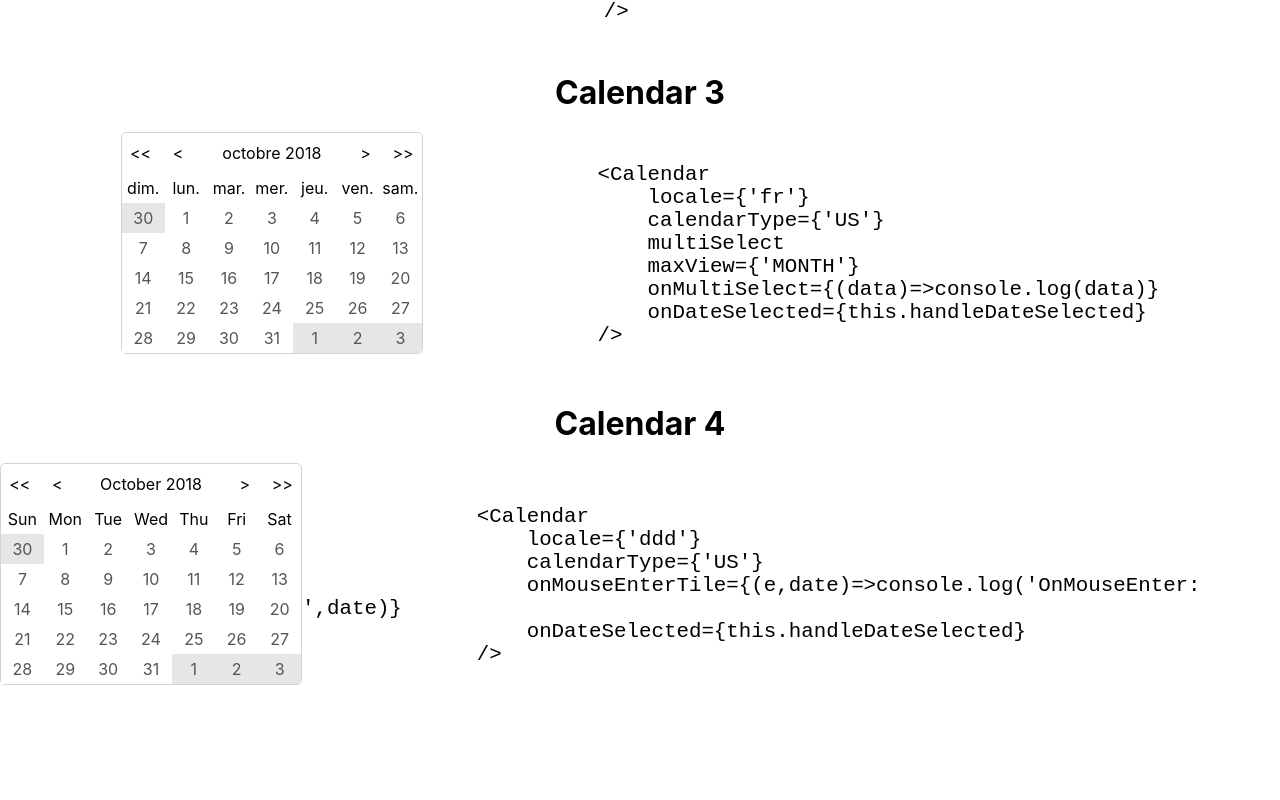
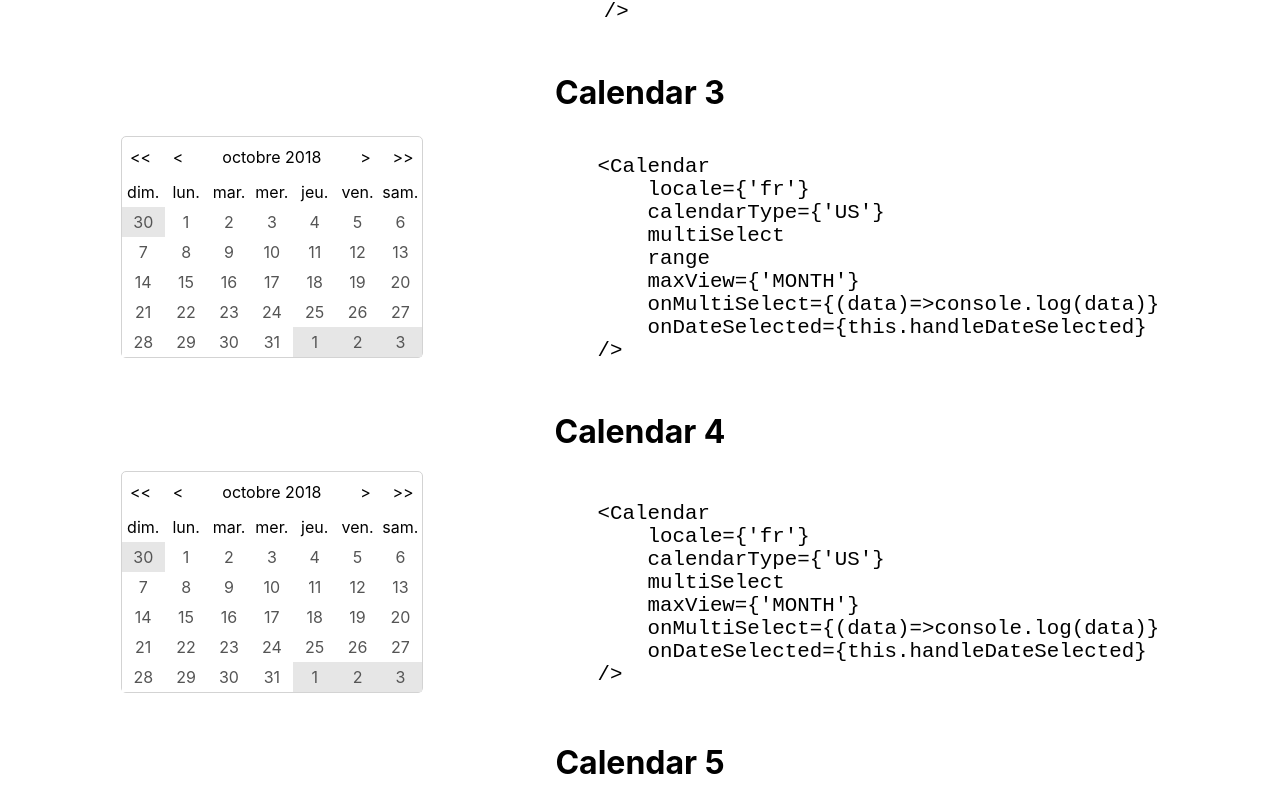
Before and after one commit to KristijanJovanovski/react-custom-calendar, a React (Create React App) app: page / in a window 1280 px wide. Shown: the part 1140-1940 px from the top of the page. Before the commit the page ends 1855 px from the top, so only its background shows below. Built offline with nearby package versions, Linux system fonts and the light colour scheme.

Commit message:
range selection

```diff
--- a/src/App.js
+++ b/src/App.js
@@ -111,6 +111,33 @@ class App extends Component {
               locale={'fr'}
               calendarType={'US'}
               multiSelect
+              range
+              maxView={'MONTH'}
+              onMultiSelect={data => console.log(data)}
+              onDateSelected={this.handleDateSelected}
+            />
+            <code className="calendar-code">
+              {`
+              <Calendar
+                  locale={'fr'}
+                  calendarType={'US'}
+                  multiSelect
+                  range
+                  maxView={'MONTH'}
+                  onMultiSelect={(data)=>console.log(data)}
+                  onDateSelected={this.handleDateSelected}
+              />`}
+            </code>
+          </div>
+        </div>
+
+        <div className="container">
+          <h1>Calendar 4</h1>
+          <div className="calendar-container">
+            <Calendar
+              locale={'fr'}
+              calendarType={'US'}
+              multiSelect
               maxView={'MONTH'}
               onMultiSelect={data => console.log(data)}
               onDateSelected={this.handleDateSelected}
@@ -130,7 +157,7 @@ class App extends Component {
         </div>
 
         <div className="container">
-          <h1>Calendar 4</h1>
+          <h1>Calendar 5</h1>
           <div className="calendar-container">
             <Calendar
               locale={'ddd'}
--- a/src/Calendar/Calendar.js
+++ b/src/Calendar/Calendar.js
@@ -39,10 +39,11 @@ class Calendar extends Component {
     classNames: PropTypes.string,
     locale: PropTypes.string,
     weekends: PropTypes.bool,
-    calendarType: PropTypes.string,
+    calendarType: PropTypes.oneOf(['US', 'ISO 8601']),
     onDateSelected: PropTypes.func,
     onMultiSelect: PropTypes.func,
     multiSelect: PropTypes.bool,
+    range: PropTypes.bool,
     startViewDate: PropTypes.instanceOf(Date),
     minDate: PropTypes.instanceOf(Date),
     maxDate: PropTypes.instanceOf(Date),
@@ -220,6 +221,20 @@ class Calendar extends Component {
     }
     onMultiSelect && onMultiSelect([...newSelectedDates])
   }
+  handleRangeSelect = (dates, selected) => {
+    const { onMultiSelect } = this.props
+    let newSelectedDates
+    if (selected) {
+      newSelectedDates = [...dates]
+      this.setState({ selectedDates: newSelectedDates })
+    } else {
+      newSelectedDates = []
+      this.setState({
+        selectedDates: newSelectedDates
+      })
+    }
+    onMultiSelect && onMultiSelect([...newSelectedDates])
+  }
   handleSingleSelect = (date, selected) => {
     if (selected) {
       this.setState({ selectedDate: date })
@@ -238,6 +253,8 @@ class Calendar extends Component {
     const {
       classNames,
       onDateSelected,
+      calendarType,
+      locale,
       weekends,
       minDate,
       maxDate,
@@ -256,11 +273,9 @@ class Calendar extends Component {
       hideBeforeAndAfterDates,
       navigableBeforeAndAfterDates,
       onMouseEnterTile,
-      onMouseLeaveTile
+      onMouseLeaveTile,
+      range
     } = this.props
-    const monthView = currentView === MONTH
-    const locale = this.props.locale
-    const calendarType = this.props.calendarType
 
     return (
       <div className={`calendar${classNames ? ' ' + classNames : ''}`}>
@@ -280,7 +295,9 @@ class Calendar extends Component {
           doubleNextDisabled={doubleNextDisabled}
           navigationHidden={navigationHidden}
         />
-        {monthView && <Header calendarType={calendarType} locale={locale} />}
+        {currentView === MONTH && (
+          <Header calendarType={calendarType} locale={locale} />
+        )}
         <CalendarView
           currentView={currentView}
           calendarType={calendarType}
@@ -295,6 +312,8 @@ class Calendar extends Component {
           multiSelect={multiSelect}
           weekends={weekends}
           onDrillDown={this.handleDrillDown}
+          range={range}
+          onRangeSelect={this.handleRangeSelect}
           onMultiSelect={this.handleMultiSelect}
           onSingleSelect={this.handleSingleSelect}
           onDateSelected={onDateSelected}
--- a/src/Calendar/ui/CalendarView.js
+++ b/src/Calendar/ui/CalendarView.js
@@ -8,11 +8,14 @@ import {
   afterDates,
   beforeDates,
   endOfMonthDate,
-  firstOfMonthDate
+  equalDates,
+  firstOfMonthDate,
+  getDateRange
 } from '../utils/helpers'
 import CenturyView from './CenturyView'
 import DecadeView from './DecadeView'
 import MonthView from './MonthView'
+import RangeHover from './RangeHover'
 import YearView from './YearView'
 
 const CalendarView = ({
@@ -31,6 +34,7 @@ const CalendarView = ({
   selectedDate,
   multiSelect,
   onMultiSelect,
+  onRangeSelect,
   onSingleSelect,
   onPrev,
   onNext,
@@ -40,7 +44,8 @@ const CalendarView = ({
   navigableBeforeAndAfterDates,
   hideBeforeAndAfterDates,
   onMouseEnterTile,
-  onMouseLeaveTile
+  onMouseLeaveTile,
+  range
 }) => {
   const selectHandler = (date, selected) => {
     const selectFn = multiSelect ? onMultiSelect : onSingleSelect
@@ -55,15 +60,52 @@ const CalendarView = ({
     ) {
       onNext && onNext()
     }
+    if (!range) {
       selectFn(date, selected)
+    } else if (selectedDate && !equalDates(selectedDate, date)) {
+      onSingleSelect(date, false)
+      onRangeSelect([...getDateRange(selectedDate, date)], selected)
+    } else if (selectedDates.length) {
+      onRangeSelect([], false)
+    } else {
+      onSingleSelect(date, selected)
+    }
   }
   const isMonthView = currentView === MONTH
 
   let data
   switch (currentView) {
     case MONTH:
+      if (range) {
+        data = (
+          <RangeHover selectedDate={selectedDate}>
+            {(hoverDates, onHover) => (
+              <MonthView
+                range={range}
+                hoverDates={hoverDates}
+                onHover={onHover}
+                calendarType={calendarType}
+                currentViewDate={currentViewDate}
+                weekends={weekends}
+                onDateSelected={onDateSelected}
+                minDate={minDate}
+                maxDate={maxDate}
+                disabledDates={disabledDates}
+                availableDates={availableDates}
+                selectedDates={selectedDates}
+                selectedDate={selectedDate}
+                selectHandler={selectHandler}
+                hideBeforeAndAfterDates={hideBeforeAndAfterDates}
+                onMouseEnterTile={onMouseEnterTile}
+                onMouseLeaveTile={onMouseLeaveTile}
+              />
+            )}
+          </RangeHover>
+        )
+      } else {
         data = (
           <MonthView
+            range={range}
             calendarType={calendarType}
             currentViewDate={currentViewDate}
             weekends={weekends}
@@ -80,6 +122,7 @@ const CalendarView = ({
             onMouseLeaveTile={onMouseLeaveTile}
           />
         )
+      }
       break
     case YEAR:
       data = (
@@ -129,7 +172,9 @@ const CalendarView = ({
       break
   }
   return (
-    <div className={`grid${isMonthView ? ' grid-dates' : ' grid-months'}`}>
+    <div
+      className={`grid${isMonthView ? ' grid-dates' : ' grid-months'} range`}
+    >
       {data}
     </div>
   )
@@ -142,6 +187,7 @@ CalendarView.defaultProps = {
 
 CalendarView.propTypes = {
   onDrillDown: PropTypes.func.isRequired,
+  onRangeSelect: PropTypes.func.isRequired,
   onMultiSelect: PropTypes.func.isRequired,
   onSingleSelect: PropTypes.func.isRequired,
   currentView: PropTypes.string.isRequired,
@@ -150,9 +196,10 @@ CalendarView.propTypes = {
   onDateSelected: PropTypes.func,
   currentViewDate: PropTypes.instanceOf(Date).isRequired,
   locale: PropTypes.string,
-  calendarType: PropTypes.string,
+  calendarType: PropTypes.oneOf(['US', 'ISO 8601']),
   weekends: PropTypes.bool,
   multiSelect: PropTypes.bool,
+  range: PropTypes.bool,
   minDate: PropTypes.instanceOf(Date),
   maxDate: PropTypes.instanceOf(Date),
   disabledDates: PropTypes.arrayOf(PropTypes.instanceOf(Date)),
--- a/src/Calendar/ui/Header.js
+++ b/src/Calendar/ui/Header.js
@@ -20,6 +20,6 @@ const Header = ({ locale = 'en', calendarType = 'ISO 8601' }) => {
 }
 Header.propTypes = {
   locale: PropTypes.string,
-  calendarType: PropTypes.string
+  calendarType: PropTypes.oneOf(['US', 'ISO 8601'])
 }
 export default Header
--- a/src/Calendar/ui/MonthView.js
+++ b/src/Calendar/ui/MonthView.js
@@ -10,6 +10,7 @@ import {
 import Tile from './Tile'
 
 const MonthView = ({
+  range,
   calendarType,
   currentViewDate,
   weekends,
@@ -23,7 +24,9 @@ const MonthView = ({
   selectHandler,
   hideBeforeAndAfterDates,
   onMouseEnterTile,
-  onMouseLeaveTile
+  onMouseLeaveTile,
+  onHover,
+  hoverDates
 }) => {
   const data = getMonthViewDates(
     currentViewDate,
@@ -31,7 +34,7 @@ const MonthView = ({
     !!hideBeforeAndAfterDates
   ).map((item, idx) => {
     const weekend = idx % 7
-    let blank, grayed, disabled, showWeekend, selected
+    let blank, grayed, disabled, showWeekend, selected, hover
     if (item === null) {
       blank = true
     } else {
@@ -75,12 +78,18 @@ const MonthView = ({
       if (weekends && calendarType === 'US') {
         showWeekend = weekend === 0 || weekend === 6
       }
+      if (range && hoverDates && onHover && selectedDate) {
+        hover = hoverDates.some(hoverItem => equalDates(hoverItem, item))
+      }
     }
     return (
       <Tile
         key={idx}
         idx={idx}
         dateType
+        hover={hover}
+        onRangeHover={onHover}
+        range={range}
         blank={blank}
         weekend={showWeekend}
         grayed={grayed}
@@ -99,9 +108,10 @@ const MonthView = ({
 }
 
 MonthView.propTypes = {
-  calendarType: PropTypes.string,
+  calendarType: PropTypes.oneOf(['US', 'ISO 8601']),
   currentViewDate: PropTypes.instanceOf(Date).isRequired,
   weekends: PropTypes.bool,
+  range: PropTypes.bool,
   onDateSelected: PropTypes.func,
   minDate: PropTypes.instanceOf(Date),
   maxDate: PropTypes.instanceOf(Date),
--- /dev/null
+++ b/src/Calendar/ui/RangeHover.js
@@ -0,0 +1,23 @@
+import React from 'react'
+
+import { getDateRange } from '../utils/helpers'
+
+export default class RangeHover extends React.Component {
+  state = {
+    hoverDates: []
+  }
+  handleHover = (hoverDate, hover) => {
+    const selectedDate = this.props.selectedDate
+    if (selectedDate && hover) {
+      const hoverDates = getDateRange(selectedDate, hoverDate)
+      this.setState({ hoverDates })
+    } else {
+      this.setState({ hoverDates: [] })
+    }
+  }
+  render() {
+    return (
+      <>{this.props.children([...this.state.hoverDates], this.handleHover)}</>
+    )
+  }
+}
--- a/src/Calendar/ui/Tile.css
+++ b/src/Calendar/ui/Tile.css
@@ -38,3 +38,6 @@
 .tile.disabled:hover {
   background-color: #c6c6c6;
 }
+.tile.hover-range {
+  background-color: #aeefe8;
+}
--- a/src/Calendar/ui/Tile.js
+++ b/src/Calendar/ui/Tile.js
@@ -6,6 +6,7 @@ import React from 'react'
 const Tile = ({
   value,
   disabled,
+  range,
   selected,
   grayed,
   weekend,
@@ -17,13 +18,15 @@ const Tile = ({
   onDateSelect,
   blank,
   onMouseEnter,
-  onMouseLeave
+  onMouseLeave,
+  onRangeHover,
+  hover
 }) => {
   const classes = `tile${disabled || blank ? ' disabled' : ''}${
     selected ? ' selected' : ''
   }${grayed ? ' grayed' : ''}${weekend ? ' weekend' : ''}${
     dateType ? ' tile-date' : ' tile-month'
-  }${blank ? ' blank' : ''}`
+  }${blank ? ' blank' : ''}${hover ? ' hover-range' : ''}`
 
   const handleSelectDate = () => {
     if (dateType) {
@@ -37,16 +40,22 @@ const Tile = ({
       }
     }
   }
-  const hover = {}
-  onMouseEnter && (hover['onMouseEnter'] = e => onMouseEnter(e, date))
-  onMouseLeave && (hover['onMouseLeave'] = e => onMouseLeave(e, date))
+  const handleMouseEnter = e => {
+    onMouseEnter && onMouseEnter(e, date)
+    range && onRangeHover(date, true)
+  }
+  const handleMouseLeave = e => {
+    onMouseLeave && onMouseLeave(e, date)
+    range && onRangeHover(date, false)
+  }
 
   return (
     <>
       <div
         index={idx}
         className={classes}
-        {...hover}
+        onMouseEnter={handleMouseEnter}
+        onMouseLeave={handleMouseLeave}
         onClick={handleSelectDate}
       >
         {value}
@@ -67,9 +76,12 @@ Tile.propTypes = {
   selected: PropTypes.bool,
   weekend: PropTypes.bool,
   grayed: PropTypes.bool,
+  range: PropTypes.bool,
+  hover: PropTypes.bool,
   blank: PropTypes.bool,
   onMouseEnter: PropTypes.func,
-  onMouseLeave: PropTypes.func
+  onMouseLeave: PropTypes.func,
+  onRangeHover: PropTypes.func
 }
 
 export default Tile
--- a/src/Calendar/utils/helpers.js
+++ b/src/Calendar/utils/helpers.js
@@ -290,6 +290,33 @@ export const getDoubleNextDate = (date, type) => {
   return newDate
 }
 
+export const getDateRange = (dateOne, dateTwo) => {
+  checkDate(dateOne)
+  checkDate(dateTwo)
+  if (beforeDates(dateOne, dateTwo)) {
+    return range(dateOne, dateTwo)
+  } else if (afterDates(dateOne, dateTwo)) {
+    return range(dateTwo, dateOne)
+  }
+  return [dateOne, dateTwo]
+}
+export const range = (lowerBound, upperBound) => {
+  checkDate(lowerBound)
+  checkDate(upperBound)
+  const timeDiff = Math.abs(upperBound.getTime() - lowerBound.getTime())
+  const diffDays = Math.ceil(timeDiff / (1000 * 3600 * 24))
+
+  return Array(diffDays + 1)
+    .fill()
+    .map((item, idx) => {
+      return new Date(
+        lowerBound.getFullYear(),
+        lowerBound.getMonth(),
+        lowerBound.getDate() + idx
+      )
+    })
+}
+
 export const getNewDate = (date, type, idx) => {
   checkDate(date)
   let year,
```
Lines whose indentation alone changed are shown as unchanged.
